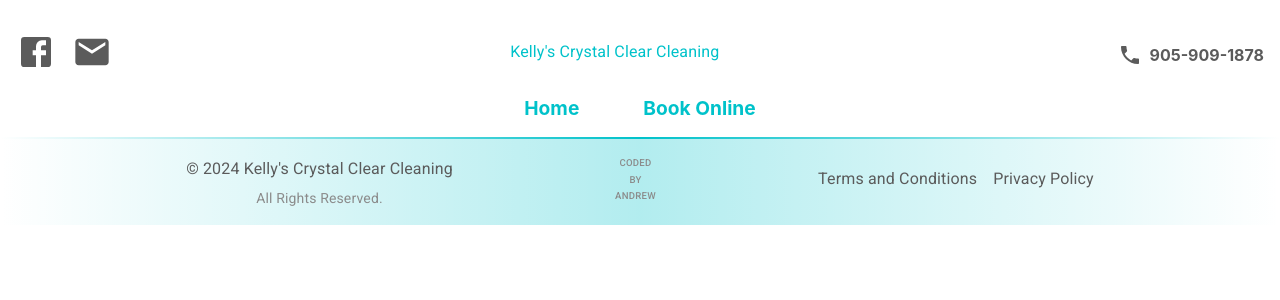
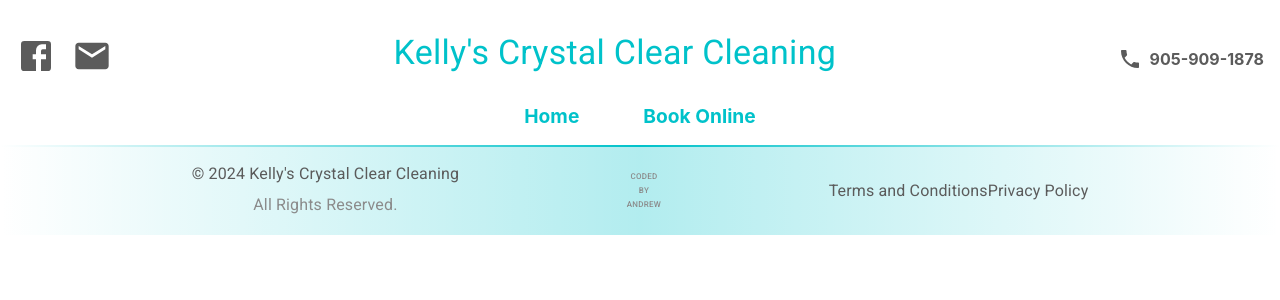
Before and after one commit to derethan/kellyscleaning, a React (Vite) app: page /privacy in a window 1280 px wide. Shown: the top 300 px of the page. Built offline with nearby package versions, Linux system fonts and the light colour scheme.

Commit message:
Refactor component styling and import statements

```diff
--- a/src/components/BaseTheme.jsx
+++ b/src/components/BaseTheme.jsx
@@ -1,5 +1,4 @@
 import { styled } from '@mui/material/styles';
-import { Typography } from '@mui/material';
 
 
 const BaseTheme = styled('h4')(({ theme }) => ({
--- a/src/components/Header.jsx
+++ b/src/components/Header.jsx
@@ -4,7 +4,7 @@ import SocialIcons from "./SocialIcons";
 import SiteTitle from './SiteTitle';
 import ContactNumber from './ContactNumber';
 
-
+import { Box } from '@mui/material';
 
 
 const Header = () => {
@@ -12,13 +12,16 @@ const Header = () => {
 
         <header>
 
-        <div className='title-container'>
-
-          <SocialIcons className='social-container' />
-          <SiteTitle className='site-title' />
-          <ContactNumber className='contact-number'/>
-
-        </div>
+          <Box display={'flex'} alignItems={'center'} padding={'1rem'} sx={{
+            justifyContent: {
+              xs: 'center',
+              lg: 'space-between',
+            },
+          }}>
+            <SocialIcons className='social-container' />
+            <SiteTitle className='site-title' varient='h4' />
+            <ContactNumber className='contact-number'/>
+          </Box>
 
         </header>
     )
--- a/src/components/SiteFooter.jsx
+++ b/src/components/SiteFooter.jsx
@@ -27,20 +27,27 @@ const SiteFooter = () => {
                 marginTop: 0,
 
             }}>
-
                 <Box>
-                    <Typography variant="subtitle1" component="h6" gutterBottom sx={{color: 'var(--font-grey)'}}>
+                    <Typography variant='body2' gutterBottom sx={{
+                        color: 'var(--font-grey)',
+                        fontSize: {xs: '0.5rem', md: '0.8rem', lg: '1rem'},
+                        }}>
                         &copy; 2024 Kelly's Crystal Clear Cleaning
                     </Typography>
 
-                    <Typography variant="body2" color="text.secondary"sx={{color: 'var(--font-lightgrey)'}}>
+                    <Typography variant='subtitle1' sx={{
+                        color: 'var(--font-lightgrey)',
+                        fontSize: {xs: '0.5rem', md: '0.8rem', lg: '1rem'},
+                        }}>
                         All Rights Reserved.
                     </Typography>
                 </Box>
 
+
                 <Box>
-                    <Typography variant="button" component="h6" gutterBottom sx={{
-                        fontSize: '0.6rem',
+                    <Typography variant="button" component="p"  sx={{
+
+                        fontSize: {xs: '0.5rem'},
                         '& a': {
                             color: 'var(--font-lightgrey)',
                             textDecoration: 'none',
@@ -59,7 +66,6 @@ const SiteFooter = () => {
                 <Box sx={{
                     display: 'flex',
                     flexDirection: 'row',
-                    gap: '1rem',
 
                     '& a': {
                         color: 'var(--font-grey)',
@@ -72,12 +78,16 @@ const SiteFooter = () => {
                       },
                     }}>
 
-                    <Typography variant="subtitle1" component="h6" gutterBottom>
+                    <Typography variant="subtitle1" component='div'  sx={{
+                        fontSize: {xs: '0.5rem', md: '0.8rem', lg: '1rem'},
+                    }}>
                         <Link href="/terms" target="_blank" rel="noopener">
                             Terms and Conditions
                         </Link>
                     </Typography>
-                    <Typography variant="subtitle1" component="h6" gutterBottom>
+                    <Typography variant="subtitle1" component='div' sx={{
+                        fontSize: {xs: '0.5rem', md: '0.8rem', lg: '1rem'},
+                    }}>
                         <Link href="/privacy" target="_blank" rel="noopener">
                             Privacy Policy
                         </Link>
--- a/src/components/styles/Header.css
+++ b/src/components/styles/Header.css
@@ -1,13 +1,4 @@
 
-
-.title-container {
-    display: flex;
-    flex-direction: row;
-    align-items: center;
-    justify-content: center;
-
-    padding: 1rem;
-}
 
 .site-title, .site-title a, .site-title a:hover {
     color: var(--color-primary);
@@ -37,9 +28,6 @@
 
 /* Breakpoint for Desktop Screens */
 @media screen and (min-width: 900px) {
-    .title-container {
-        justify-content: space-between;
-    }
 
     .site-title,
     .social-container {
--- a/src/components/styles/Navbar.css
+++ b/src/components/styles/Navbar.css
@@ -12,9 +12,6 @@ nav::before {
     text-decoration: none;
     cursor: pointer;
 }
-.navbar-title {
-    padding-left: 45px;
-}
 
 
 /* Desktop Menu Links Container, Hides for Mobile */
@@ -22,6 +19,12 @@ nav::before {
     display: none;
 }
 
+.button-container {
+    display: flex;
+    justify-content: center;
+    align-items: center;
+    padding-right: 0.5rem;
+}
 
 /* Mobile Menu Container */
 .mobile-menu-container {
```
